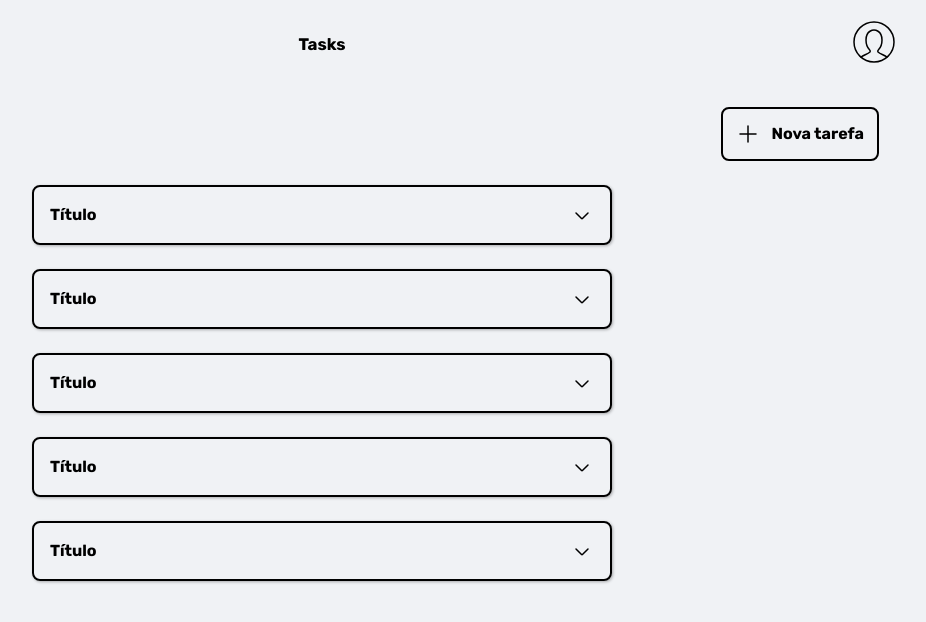
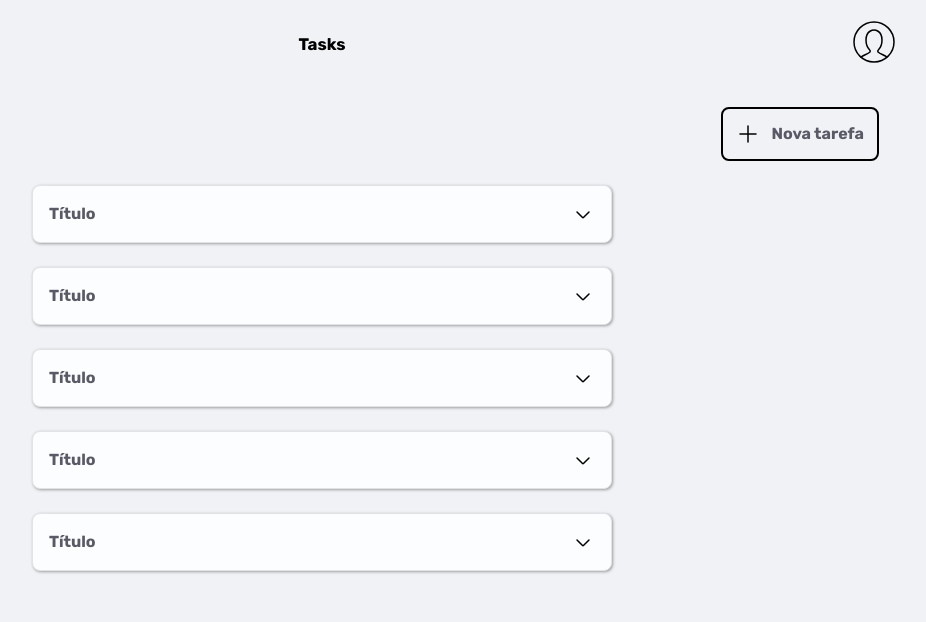
Before and after one commit to xpedroleonardo/Tasks, a React (Create React App) app: page / in a window 1280 px wide. Shown: the top 622 px of the page, without its empty margins (318-1244 px from the left). Built offline with nearby package versions, Linux system fonts and the light colour scheme.

Commit message:
creating the card component

```diff
--- /dev/null
+++ b/src/components/Card/index.tsx
@@ -0,0 +1,63 @@
+import { Link } from "react-router-dom";
+
+import avatarImg from "../../assets/images/avatar.svg";
+import chesvronDownImg from "../../assets/images/chevron-down.svg";
+import editImg from "../../assets/images/edit.svg";
+import trashImg from "../../assets/images/trash.svg";
+import completeImg from "../../assets/images/circle-ok.svg";
+
+import {
+  Collapse,
+  TitleCollapse,
+  MainCollapse,
+  FooterCollapse,
+} from "./styles";
+
+type CardProps = {
+  title: string;
+  description: string;
+};
+
+function Card({ title, description }: CardProps) {
+  return (
+    <Collapse>
+      <TitleCollapse>
+        <span>{title}</span>
+        <img
+          src={chesvronDownImg}
+          alt="Ver detalhes"
+          title="Ver detalhes"
+          draggable="false"
+        />
+      </TitleCollapse>
+      <MainCollapse>
+        <div className="creator">
+          <img src={avatarImg} draggable="false" alt="User avatar" width="48" />
+          <span>Usuário</span>
+        </div>
+        <p>{description}</p>
+      </MainCollapse>
+      <FooterCollapse>
+        <div className="separator"></div>
+        <section>
+          <div className="icon">
+            <img src={trashImg} draggable="false" alt="Excluir task" />
+          </div>
+
+          <aside>
+            <div className="icon">
+              <Link to="/edit">
+                <img src={editImg} draggable="false" alt="Editar task" />
+              </Link>
+            </div>
+            <div className="icon">
+              <img src={completeImg} draggable="false" alt="Task completa" />
+            </div>
+          </aside>
+        </section>
+      </FooterCollapse>
+    </Collapse>
+  );
+}
+
+export default Card;
--- /dev/null
+++ b/src/components/Card/styles.ts
@@ -0,0 +1,102 @@
+import styled from "styled-components";
+import chesvronUpImg from "../../assets/images/chevron-up.svg";
+
+export const Collapse = styled.details`
+  width: 580px;
+  height: fit-content;
+  background: var(--background);
+  border: solid 1px var(--border);
+  border-radius: 8px;
+  box-shadow: 1px 1px 3px rgba(0, 0, 0, 0.35);
+
+  &[open] {
+    summary {
+      img {
+        display: none;
+      }
+
+      &:after {
+        content: url(${chesvronUpImg});
+        cursor: pointer;
+        height: 24px;
+      }
+    }
+  }
+`;
+
+export const TitleCollapse = styled.summary`
+  padding: 16px;
+  display: flex;
+  align-items: center;
+  justify-content: space-between;
+
+  span {
+    font-weight: bold;
+    font-size: 16px;
+    line-height: 24px;
+    color: var(--text-gray);
+  }
+
+  img {
+    cursor: pointer;
+  }
+`;
+
+export const MainCollapse = styled.main`
+  display: flex;
+  flex-direction: column;
+  gap: 20px;
+
+  border-top: var(--border) solid 2px;
+  padding: 16px 16px 0;
+  font-size: 14px;
+  line-height: 21px;
+
+  .creator {
+    display: flex;
+    align-items: center;
+    justify-content: flex-start;
+    gap: 15px;
+    color: var(--text-gray);
+  }
+
+  p {
+    line-height: 21px;
+    color: var(--text-gray);
+  }
+`;
+
+export const FooterCollapse = styled.footer`
+  display: flex;
+  flex-direction: column;
+  width: 100%;
+  gap: 24px;
+  padding: 16px;
+
+  .separator {
+    width: 100%;
+
+    border: 1px solid var(--text-gray);
+  }
+
+  section {
+    display: flex;
+    align-items: center;
+    justify-content: space-between;
+    height: 24px;
+  }
+
+  section span {
+    font-weight: 500;
+    font-size: 16px;
+    line-height: 19px;
+  }
+
+  section aside,
+  section .icon {
+    display: flex;
+    align-items: center;
+    justify-content: center;
+    gap: 20px;
+  }
+`;
--- a/src/pages/Home/index.tsx
+++ b/src/pages/Home/index.tsx
@@ -1,25 +1,18 @@
 import { Link } from "react-router-dom";
-
-import {
-  New,
-  SectionHeader,
-  Main,
-  Wrapper,
-  Collapse,
-  TitleCollapse,
-  MainCollapse,
-  FooterCollapse,
-} from "./styles";
+import { New, SectionHeader, Main, Wrapper } from "./styles";
 
 import avatarImg from "../../assets/images/avatar.svg";
 import plusImg from "../../assets/images/plus.svg";
-import chesvronDownImg from "../../assets/images/chevron-down.svg";
-import editImg from "../../assets/images/edit.svg";
-import trashImg from "../../assets/images/trash.svg";
-import completeImg from "../../assets/images/circle-ok.svg";
+import Card from "../../components/Card";
 
 function Home() {
   let test = [1, 2, 3, 4, 5];
+
+  const descrip = `Lorem, ipsum dolor sit amet consectetur adipisicing elit.
+  Accusantium voluptatibus odio natus numquam provident
+  aLorem, ipsum dolor sit amet consectetur adipisicing elit.
+  Accusantium voluptatibus odio natus numquam provident
+  aliquam vel iste quasi repelle.`;
 
   return (
     <>
@@ -52,68 +45,7 @@ function Home() {
 
           <Wrapper>
             {test.map((tes) => {
-              return (
-                <Collapse key={tes}>
-                  <TitleCollapse>
-                    <span>Título</span>
-                    <img
-                      src={chesvronDownImg}
-                      alt="Ver detalhes"
-                      title="Ver detalhes"
-                      draggable="false"
-                    />
-                  </TitleCollapse>
-                  <MainCollapse>
-                    <div className="creator">
-                      <img
-                        src={avatarImg}
-                        draggable="false"
-                        alt="User avatar"
-                        width="48"
-                      />
-                      <span>Usuário</span>
-                    </div>
-                    <p>
-                      Lorem, ipsum dolor sit amet consectetur adipisicing elit.
-                      Accusantium voluptatibus odio natus numquam provident
-                      aLorem, ipsum dolor sit amet consectetur adipisicing elit.
-                      Accusantium voluptatibus odio natus numquam provident
-                      aliquam vel iste quasi repelle.
-                    </p>
-                  </MainCollapse>
-                  <FooterCollapse>
-                    <div className="separator"></div>
-                    <section>
-                      <div className="icon">
-                        <img
-                          src={trashImg}
-                          draggable="false"
-                          alt="Excluir task"
-                        />
-                      </div>
-
-                      <aside>
-                        <div className="icon">
-                          <Link to="/edit">
-                            <img
-                              src={editImg}
-                              draggable="false"
-                              alt="Editar task"
-                            />
-                          </Link>
-                        </div>
-                        <div className="icon">
-                          <img
-                            src={completeImg}
-                            draggable="false"
-                            alt="Task completa"
-                          />
-                        </div>
-                      </aside>
-                    </section>
-                  </FooterCollapse>
-                </Collapse>
-              );
+              return <Card key={tes} title="Título" description={descrip} />;
             })}
           </Wrapper>
         </Main>
--- a/src/pages/Home/styles.ts
+++ b/src/pages/Home/styles.ts
@@ -1,5 +1,4 @@
 import styled from "styled-components";
-import chesvronUpImg from "../../assets/images/chevron-up.svg";
 
 export const SectionHeader = styled.section`
   height: 5.5rem;
@@ -53,6 +52,7 @@ export const New = styled.div`
 
     border: 2px solid #000000;
     border-radius: 8px;
+    color: var(--text-gray);
   }
 `;
 
@@ -63,99 +63,3 @@ export const Wrapper = styled.div`
   flex-wrap: wrap;
   gap: 24px;
 `;
-
-export const Collapse = styled.details`
-  width: 580px;
-  height: fit-content;
-  border: solid 2px #000;
-  border-radius: 8px;
-  box-shadow: 1px 1px 3px rgba(0, 0, 0, 0.3);
-
-  &[open] {
-    summary {
-      img {
-        display: none;
-      }
-
-      &:after {
-        content: url(${chesvronUpImg});
-        cursor: pointer;
-        height: 24px;
-      }
-    }
-  }
-`;
-
-export const TitleCollapse = styled.summary`
-  padding: 16px;
-  display: flex;
-  align-items: center;
-  justify-content: space-between;
-
-  span {
-    font-weight: bold;
-    font-size: 16px;
-    line-height: 24px;
-  }
-
-  img {
-    cursor: pointer;
-  }
-`;
-
-export const MainCollapse = styled.main`
-  display: flex;
-  flex-direction: column;
-  gap: 20px;
-
-  border-top: var(--border) solid 2px;
-  padding: 16px 16px 0;
-  font-size: 14px;
-  line-height: 21px;
-
-  .creator {
-    display: flex;
-    align-items: center;
-    justify-content: flex-start;
-    gap: 15px;
-  }
-
-  p {
-    line-height: 21px;
-  }
-`;
-
-export const FooterCollapse = styled.footer`
-  display: flex;
-  flex-direction: column;
-  width: 100%;
-  gap: 24px;
-  padding: 16px;
-
-  .separator {
-    width: 100%;
-
-    border: 1px solid #000000;
-  }
-
-  section {
-    display: flex;
-    align-items: center;
-    justify-content: space-between;
-    height: 24px;
-  }
-
-  section span {
-    font-weight: 500;
-    font-size: 16px;
-    line-height: 19px;
-  }
-
-  section aside,
-  section .icon {
-    display: flex;
-    align-items: center;
-    justify-content: center;
-    gap: 20px;
-  }
-`;
--- a/src/pages/New/styles.ts
+++ b/src/pages/New/styles.ts
@@ -29,7 +29,7 @@ export const Main = styled.main`
     font-weight: 600;
     font-size: 2rem;
     line-height: 2.625rem;
-    color: #5a5a66;
+    color: var(--text-gray);
   }
 
   @media (max-width: 700px) {
@@ -52,14 +52,14 @@ export const Group = styled.div`
   padding-bottom: 20px;
 
   label {
-    color: #5a5a66;
+    color: var(--text-gray);
     font-weight: 500;
   }
 
   input {
-    color: #5a5a66;
+    color: var(--text-gray);
     width: 100%;
-    background: #fcfdff;
+    background: var(--background);
     border: 1px solid var(--border);
     border-radius: 4px;
 
@@ -69,12 +69,12 @@ export const Group = styled.div`
   }
 
   textarea {
-    color: #5a5a66;
+    color: var(--text-gray);
     width: 100%;
     height: 180px;
     resize: none;
 
-    background: #fcfdff;
+    background: var(--background);
     border: 1px solid var(--border);
     border-radius: 4px;
 
@@ -86,7 +86,7 @@ export const Group = styled.div`
 
 export const Collapse = styled.section`
   width: auto;
-  background: #fcfdff;
+  background: var(--background);
   height: fit-content;
   border: solid 1px var(--border);
   border-radius: 8px;
@@ -107,6 +107,7 @@ export const TitleCollapse = styled.summary`
     line-height: 24px;
     overflow: hidden;
     text-overflow: ellipsis;
+    color: var(--text-gray);
   }
 `;
 
@@ -125,11 +126,13 @@ export const DescriptionCollapse = styled.main`
     align-items: center;
     justify-content: flex-start;
     gap: 15px;
+    color: var(--text-gray);
   }
 
   p {
     line-height: 21px;
     margin-bottom: 16px;
     word-wrap: break-word;
+    color: var(--text-gray);
   }
 `;
--- a/src/styles/global.ts
+++ b/src/styles/global.ts
@@ -2,8 +2,10 @@ import { createGlobalStyle } from "styled-components";
 
 export const GlobalStyle = createGlobalStyle`
   :root {
-    --backgroud: #f0f2f5;
+    --body: #f0f2f5;
+    --background: #fcfdff;
     --border: #e1e3e5;
+    --text-gray: #5a5a66;
   }
 
   * {
@@ -17,7 +19,7 @@ export const GlobalStyle = createGlobalStyle`
     width: 100%;
     height: 100vh;
     overflow-x: hidden;
-    background: var(--backgroud);
+    background: var(--body);
   }
 
   .container {
```
